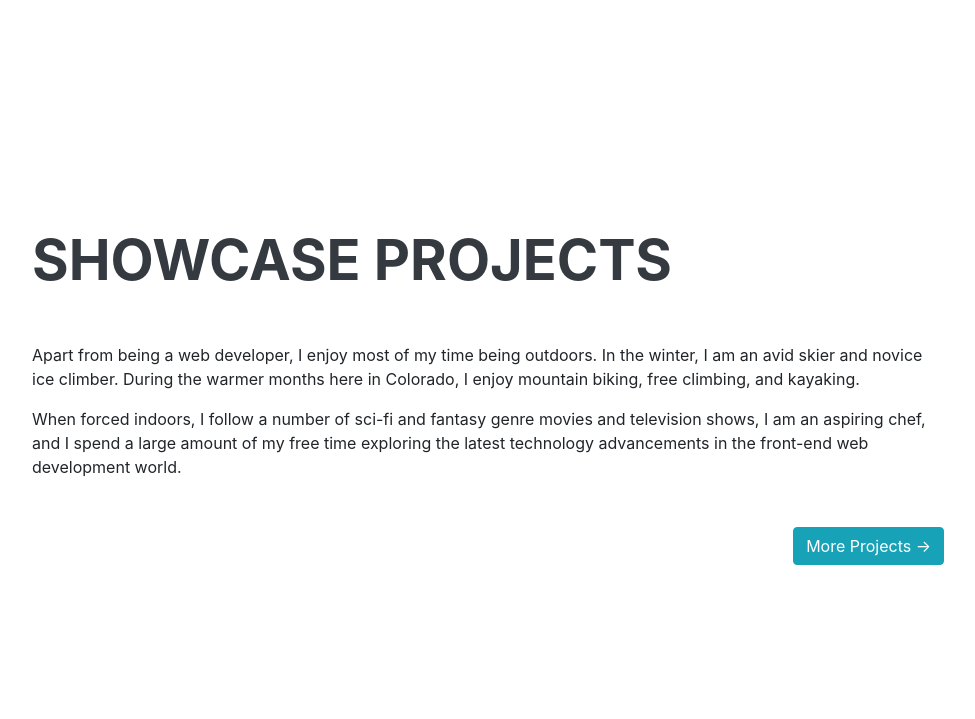
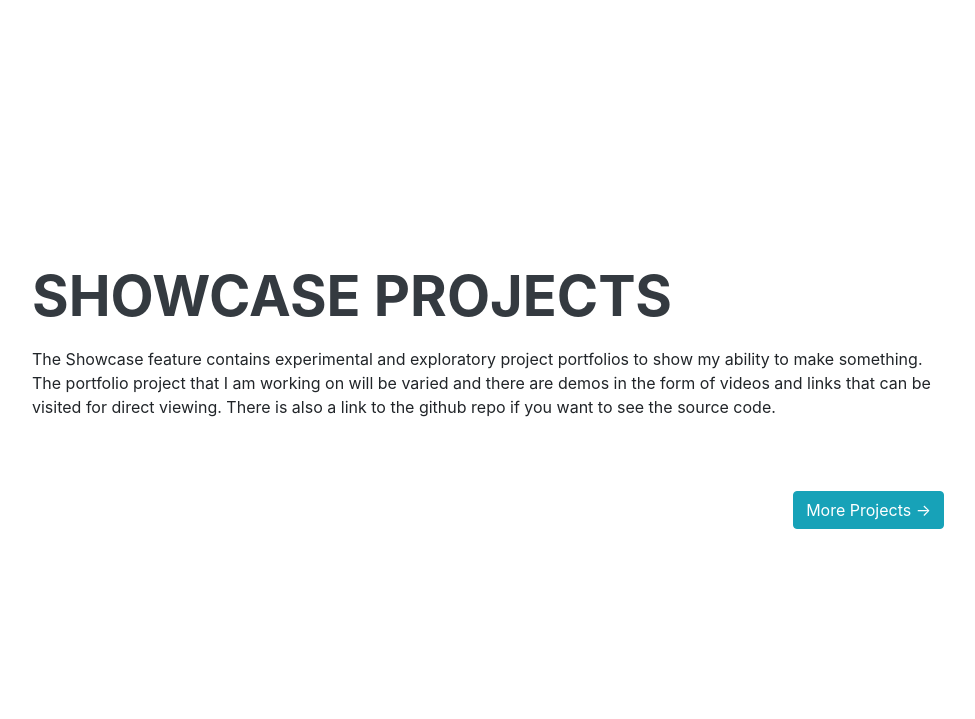
Before and after one commit to alviandk/personal_website, a Django app: page / in a window 1280 px wide. Shown: the part 3209-3928 px from the top of the page, without its empty margins (288-1263 px from the left). Run offline with Django 3.2, Linux system fonts and the light colour scheme; data that the repository does not hold is empty; some libraries are stand-ins or nearby versions; some web fonts are replaced.

Commit message:
showcase lazy

```diff
--- a/templates/home.html
+++ b/templates/home.html
@@ -250,16 +250,20 @@
 
     <section class="resume-section p-3 p-lg-5 d-flex align-items-center" id="showcase_project">
       <div class="w-100">
-        <h2 class="mb-5">Showcase Projects</h2>
+        <h2 class="mb-3">Showcase Projects</h2>
 
-        <p>Apart from being a web developer, I enjoy most of my time being outdoors. In the winter, I am an avid skier and novice ice climber. During the warmer months here in Colorado, I enjoy mountain biking, free climbing, and kayaking.</p>
-        <p class="mb-0">When forced indoors, I follow a number of sci-fi and fantasy genre movies and television shows, I am an aspiring chef, and I spend a large amount of my free time exploring the latest technology advancements in the front-end web development world.</p>
-    <br>
+        <p class="mb-5">
+          The Showcase feature contains experimental and exploratory project portfolios to show my ability to make something.
+
+          The portfolio project that I am working on will be varied and there are demos in the form of videos and links
+          that can be visited for direct viewing. There is also a link to the github repo if you want to see the source code.
+        </p>
+
     <div class="row">
       {% for project in project_list %}
       <div class="col-md-4 mb-5">
         <div class="card h-100">
-          <img class="card-img-top" src="{{ project.cover_image.url }}" alt="">
+          <img class="card-img-top lazy-image-showcase" data-src="{{ project.cover_image.url }}" alt="">
           <div class="card-body">
             <h4 class="card-title">{{ project.name }}</h4>
             <p class="card-text">{{ project.description | truncatewords:20 }}</p>
@@ -294,8 +298,10 @@
 
   <script type="text/javascript" src="{% static 'js/jquery.lazy.js' %}"></script>
 
-  <script>
+  <script type="text/javascript">
     $(function() {
+
+      $('.lazy-image-showcase').lazy();
 
       $('.modal').on('shown.bs.modal', function () {
         var lazyImage = $(this).find('.lazy')
```
Also changed, not shown: templates/project/list.html (+17 -2 lines).
